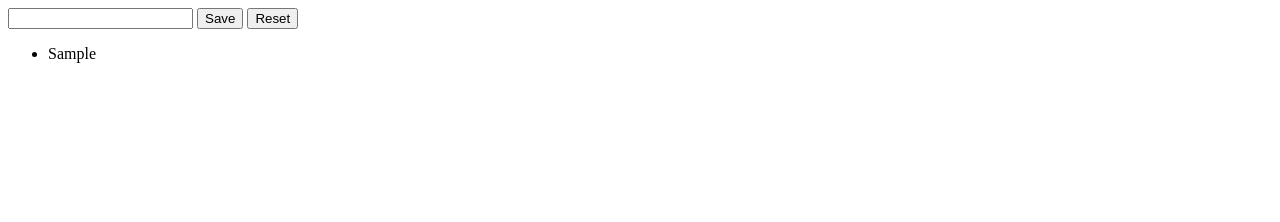
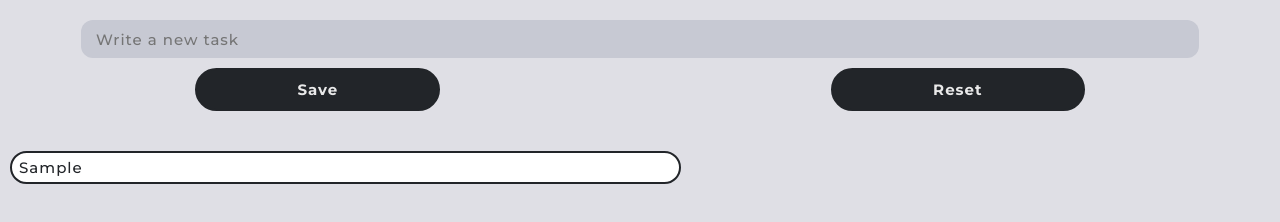
Before and after one commit to jeelpatel17/CodeNotes, a plain HTML site: page index.html in a window 1280 px wide. Both pictures are taken after typing "Sample" into the empty fields and a click on the button "Save". Drawn offline with Linux system fonts and the light colour scheme.

Commit message:
added styles to the html elements and added transitions

```diff
--- a/index.html
+++ b/index.html
@@ -2,6 +2,13 @@
 <html>
   <head>
     <title>Namaste Document!</title>
+    <link rel="preconnect" href="https://fonts.googleapis.com" />
+    <link rel="preconnect" href="https://fonts.gstatic.com" crossorigin />
+    <link
+      href="https://fonts.googleapis.com/css2?family=Montserrat:wght@500;700&display=swap"
+      rel="stylesheet"
+    />
+    <link rel="stylesheet" href="todo.css" />
   </head>
   <body id="primary" class="primal mainBody">
     <!-- EDITABLE DIV EXERCISE -->
@@ -13,9 +20,13 @@
     <!-- TODO APP -->
     <div id="parent">
       <form id="form">
-        <input id="inp" type="text" value="" />
-        <button id="saveBtn" type="submit">Save</button>
-        <button id="resetBtn" style="display: none">Reset</button>
+        <input id="inp" type="text" value="" placeholder="Write a new task" />
+        <div id="buttons">
+          <button class="btns" id="saveBtn" type="submit">Save</button>
+          <button class="btns" id="resetBtn" style="display: none">
+            Reset
+          </button>
+        </div>
       </form>
     </div>
     <div id="displayParent">
--- /dev/null
+++ b/todo.css
@@ -0,0 +1,81 @@
+* {
+  font-family: "Montserrat", Helvetica, Arial, sans-serif;
+  transition: all 0.25s ease;
+  scroll-behavior: smooth;
+  margin: 0;
+  padding: 0;
+  border: none;
+  outline: none;
+  font-size: 15px;
+  letter-spacing: 1px;
+  text-rendering: geometricPrecision;
+}
+
+html {
+  display: flex;
+  flex-direction: column;
+  justify-content: center;
+  align-items: center;
+}
+
+body {
+  width: 100%;
+  background-color: #dfdfe5;
+  overflow-x: hidden;
+}
+
+form {
+  margin: 20px auto;
+  width: 100%;
+}
+
+form #inp {
+  display: block;
+  padding: 4px 15px;
+  width: 85%;
+  height: 30px;
+  border-radius: 12px;
+  margin: 0 auto;
+  background-color: #c7c9d3;
+  color: #585b60;
+}
+
+form #inp:focus {
+  background-color: #fff;
+  color: #111;
+}
+
+form .btns {
+  padding: 10px 100px;
+  margin: 10px auto;
+  border-radius: 50rem;
+  background-color: #222529;
+  color: #e9e9e9;
+  border: 2px solid #222529;
+  font-weight: 700;
+}
+
+form .btns:hover {
+  background-color: #fff;
+  color: #222529;
+}
+
+#buttons {
+  display: flex;
+  justify-content: center;
+}
+
+#ul {
+  list-style-type: none;
+  display: grid;
+  grid-template-columns: auto auto;
+}
+
+.lis {
+  background-color: #fff;
+  color: #222529;
+  border-radius: 10rem;
+  border: 2px solid #222529;
+  padding: 5px 7px;
+  margin: 10px;
+}
--- a/todo.js
+++ b/todo.js
@@ -19,13 +19,14 @@ let inpBar = document.getElementById("inp");
 // SHOWING Existing LIs from LocalStorage
 for (let i = 0; i < localStorage.length; i++) {
   let note = document.createElement("li");
+  note.setAttribute("class", "lis");
   let content = localStorage.getItem(`note${i}`);
   note.innerText = content;
   ul.appendChild(note);
 }
 
 if (localStorage.length > 0) {
-  resetBtn.style.display = "inline-block";
+  resetBtn.style.display = "inline";
 }
 
 /* OVERWRITING PROBLEM STILL UNSOLVED */
@@ -47,7 +48,7 @@ saveBtn.addEventListener("click", function () {
       localStorage.setItem(`note${i}`, notes[i].innerText);
     }
     if (localStorage.length > 0) {
-      resetBtn.style.display = "inline-block";
+      resetBtn.style.display = "inline";
     }
   } else {
     inpBar.setAttribute("placeholder", "Please enter something here!");
@@ -61,7 +62,7 @@ resetBtn.addEventListener("click", function () {
     list.removeChild(list.firstChild);
     localStorage.clear();
     if (localStorage.length > 0) {
-      resetBtn.style.display = "inline-block";
+      resetBtn.style.display = "inline";
     } else {
       resetBtn.style.display = "none";
     }
```
